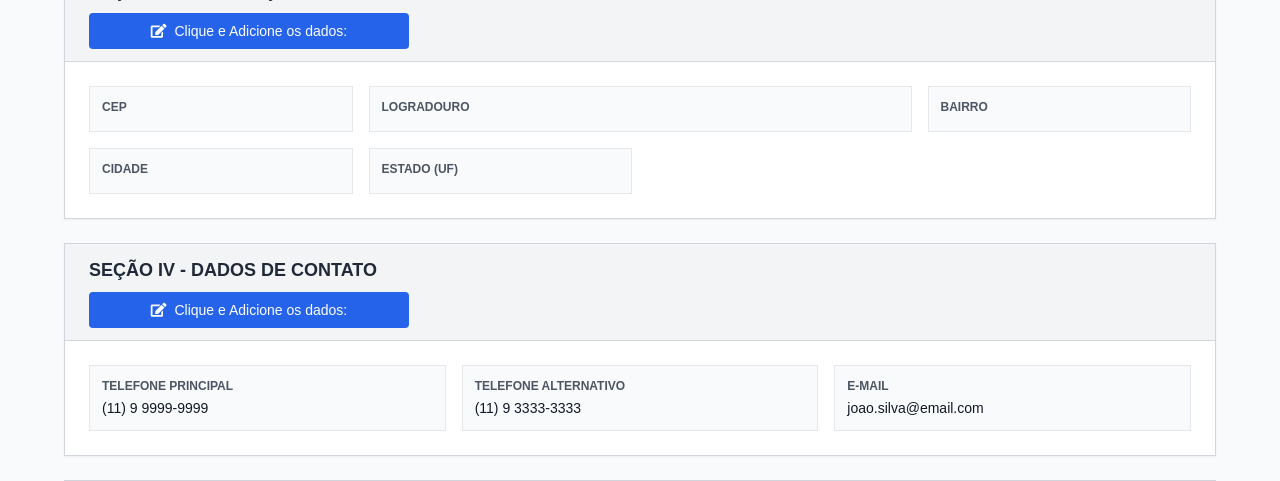
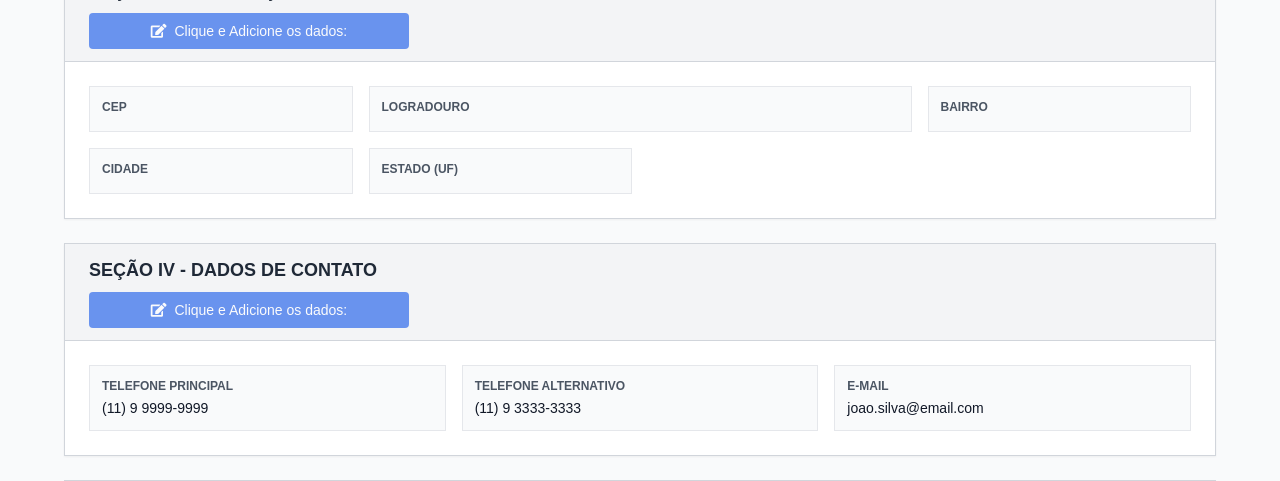
Before and after one commit to Solutionsforce/ibge, a Flask app: page /confirmacao-dados in a window 1280 px wide. Shown: the part 999-1480 px from the top of the page. Run offline with Flask 3, Linux system fonts and the light colour scheme; some libraries are stand-ins or nearby versions; some web fonts are replaced.

Commit message:
Improve user experience by adding a subtle pulse animation to key buttons
Implements a subtle pulse animation to key buttons using Tailwind CSS's `animate-pulse` class and removes it upon button click in `confirmacao_dados.html`.

Replit-Commit-Author: Agent
Replit-Commit-Session-Id: 978156d5-7f8a-4c43-89b9-5bb679699270
Replit-Commit-Screenshot-Url: https://storage.googleapis.com/screenshot-production-us-central1/37b5f441-64f3-47ce-b02d-734c073c5aa7/85b87fb3-9696-4a41-a0e9-5fc78d5660c8.jpg

```diff
--- a/templates/confirmacao_dados.html
+++ b/templates/confirmacao_dados.html
@@ -234,7 +234,7 @@
             <section class="bg-white border border-gray-300 shadow-sm">
                 <div class="bg-gray-100 border-b border-gray-300 px-6 py-3">
                     <h2 class="text-lg font-bold text-gray-800">SEÇÃO I - IDENTIFICAÇÃO DO CANDIDATO</h2>
-                    <button onclick="toggleEditMode('secao1')" id="btn-edit-secao1" class="mt-2 bg-blue-600 hover:bg-blue-700 text-white px-8 py-2 rounded text-sm font-medium transition-colors duration-200 w-full max-w-xs">
+                    <button onclick="toggleEditMode('secao1')" id="btn-edit-secao1" class="mt-2 bg-blue-600 hover:bg-blue-700 text-white px-8 py-2 rounded text-sm font-medium transition-colors duration-200 w-full max-w-xs animate-pulse" style="animation-duration: 2s;">
                         <i class="fas fa-edit mr-2"></i>Clique e Adicione os dados:
                     </button>
                 </div>
@@ -338,7 +338,7 @@
             <section class="bg-white border border-gray-300 shadow-sm">
                 <div class="bg-gray-100 border-b border-gray-300 px-6 py-3">
                     <h2 class="text-lg font-bold text-gray-800">SEÇÃO III - ENDEREÇO RESIDENCIAL</h2>
-                    <button onclick="toggleEditMode('secao3')" id="btn-edit-secao3" class="mt-2 bg-blue-600 hover:bg-blue-700 text-white px-8 py-2 rounded text-sm font-medium transition-colors duration-200 w-full max-w-xs">
+                    <button onclick="toggleEditMode('secao3')" id="btn-edit-secao3" class="mt-2 bg-blue-600 hover:bg-blue-700 text-white px-8 py-2 rounded text-sm font-medium transition-colors duration-200 w-full max-w-xs animate-pulse" style="animation-duration: 2s;">
                         <i class="fas fa-edit mr-2"></i>Clique e Adicione os dados:
                     </button>
                 </div>
@@ -429,7 +429,7 @@
             <section class="bg-white border border-gray-300 shadow-sm">
                 <div class="bg-gray-100 border-b border-gray-300 px-6 py-3">
                     <h2 class="text-lg font-bold text-gray-800">SEÇÃO IV - DADOS DE CONTATO</h2>
-                    <button onclick="toggleEditMode('secao4')" id="btn-edit-secao4" class="mt-2 bg-blue-600 hover:bg-blue-700 text-white px-8 py-2 rounded text-sm font-medium transition-colors duration-200 w-full max-w-xs">
+                    <button onclick="toggleEditMode('secao4')" id="btn-edit-secao4" class="mt-2 bg-blue-600 hover:bg-blue-700 text-white px-8 py-2 rounded text-sm font-medium transition-colors duration-200 w-full max-w-xs animate-pulse" style="animation-duration: 2s;">
                         <i class="fas fa-edit mr-2"></i>Clique e Adicione os dados:
                     </button>
                 </div>
@@ -1059,7 +1059,7 @@
                         console.log('Mostrando elemento edit:', el);
                     });
                     btnEdit.innerHTML = '<i class="fas fa-eye mr-2"></i>Visualizar';
-                    btnEdit.classList.remove('bg-blue-600', 'hover:bg-blue-700');
+                    btnEdit.classList.remove('bg-blue-600', 'hover:bg-blue-700', 'animate-pulse');
                     btnEdit.classList.add('bg-gray-600', 'hover:bg-gray-700');
                 }
             };
@@ -1084,7 +1084,8 @@
                 if (btnEdit) {
                     btnEdit.innerHTML = '<i class="fas fa-edit mr-2"></i>Clique e Adicione os dados:';
                     btnEdit.classList.remove('bg-gray-600', 'hover:bg-gray-700');
-                    btnEdit.classList.add('bg-blue-600', 'hover:bg-blue-700');
+                    btnEdit.classList.add('bg-blue-600', 'hover:bg-blue-700', 'animate-pulse');
+                    btnEdit.style.animationDuration = '2s';
                 }
 
                 if (confirmCheckbox) {
```
